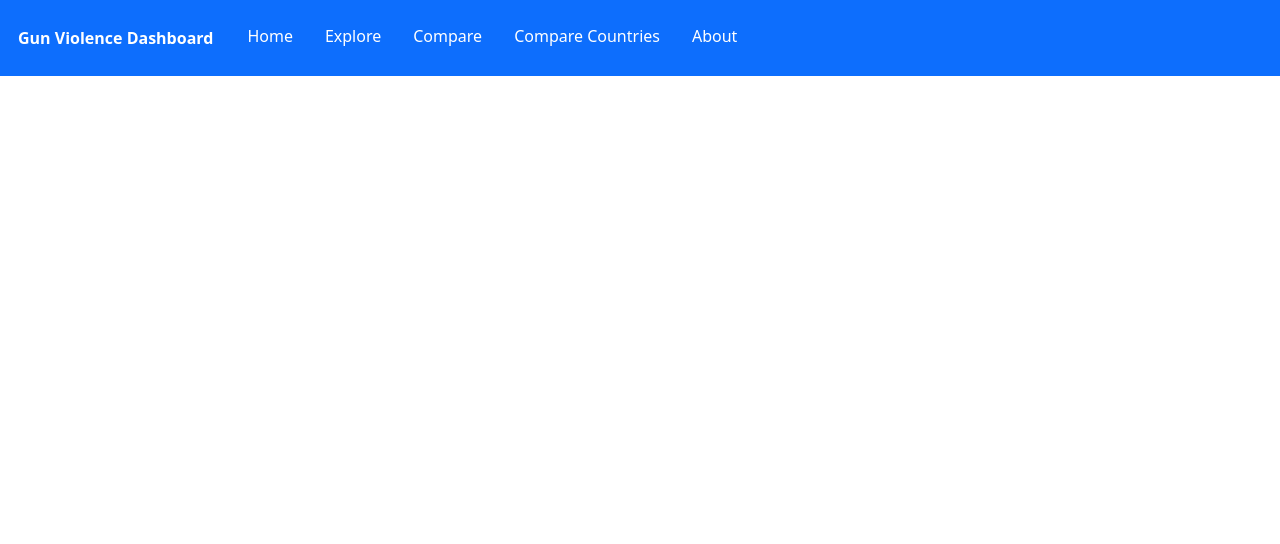
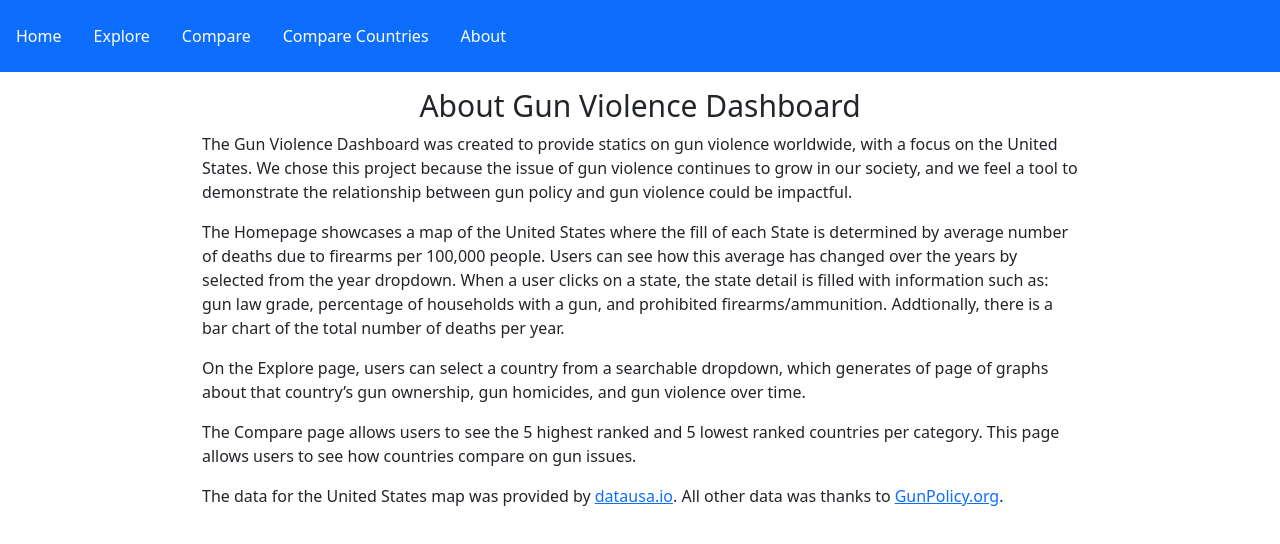
Before and after one commit to nicolekurtz93/gun-violence-dashboard, a React (Create React App) app: page /gun-violence-dashboard/about in a window 1280 px wide. Shown: the top 544 px of the page. Built offline with nearby package versions, Linux system fonts and the light colour scheme; no server answers.

Commit message:
more attempts to fix cors issue

```diff
--- a/src/pages/Homepage.service.js
+++ b/src/pages/Homepage.service.js
@@ -1,6 +1,6 @@
 
 import axios from 'axios';
-const proxyUrl = "https://proxy.cors.sh/"
+const proxyUrl = "https://cors-proxy.htmldriven.com/?url="
 
 
 
--- a/src/pages/Nav.js
+++ b/src/pages/Nav.js
@@ -1,5 +1,5 @@
 import React, { useState, useEffect } from "react";
-import { BrowserRouter, Routes, Route } from "react-router-dom";
+import { BrowserRouter, Routes, Route, Link } from "react-router-dom";
 import Homepage from "./Homepage";
 import Explore from "./Explore";
 import Compare from "./Compare";
@@ -13,35 +13,32 @@ export const Navbar = (props) => {
     const {countryIds} = props;
 
     return (
-        <><nav className="navbar navbar-expand navbar-light text-align-center bg-primary">
+        <><BrowserRouter>
+        <nav className="navbar navbar-expand navbar-light text-align-center bg-primary">
         <ul className="navbar-nav d-flex flex-wrap">
-                <li className="logo">
-                    <a className="nav-link text-white font-weight-bold" href="/">Gun Violence Dashboard</a>
+            <li className="nav-item p-2">
+                <Link className="nav-link text-white font-weight-bold" to="/gun-violence-dashboard">Home</Link>
             </li>
             <li className="nav-item p-2">
-                    <a className="nav-link text-white font-weight-bold" href="/">Home</a>
+                <Link className="nav-link text-white font-weight-bold" to="/gun-violence-dashboard/explore/">Explore</Link>
             </li>
             <li className="nav-item p-2">
-                    <a className="nav-link text-white font-weight-bold" href="/explore">Explore</a>
+                <Link className="nav-link text-white font-weight-bold" to="/gun-violence-dashboard/compare/">Compare</Link>
             </li>
             <li className="nav-item p-2">
-                    <a className="nav-link text-white font-weight-bold" href="/compare">Compare</a>
+                <Link className="nav-link text-white font-weight-bold" to="/gun-violence-dashboard/compare-countries/">Compare Countries</Link>
             </li>
             <li className="nav-item p-2">
-                    <a className="nav-link text-white font-weight-bold" href="/compare-countries">Compare Countries</a>
-                </li>
-                <li className="nav-item p-2">
-                    <a className="nav-link text-white font-weight-bold" href="/about">About</a>
+                <Link className="nav-link text-white font-weight-bold" to="/gun-violence-dashboard/about/">About</Link>
             </li>
             </ul>
         </nav>
-            <BrowserRouter>
                 <Routes>
-                    <Route title='Homepage' path='/' element={<Homepage />} />
-                    <Route title='Explore' path='/explore' element={<Explore />} />
-                    <Route title='Compare' path='/compare' element={<Compare />} />
-                    <Route title='Compare-Countries' path='/compare-countries' element={<CompareCountries countryIds={countryIds} />} />
-                    <Route title='About' path='/about' element={<About />} />
+                    <Route title='Homepage' path='/gun-violence-dashboard/' index element={<Homepage />} />
+                    <Route title='Explore' path='/gun-violence-dashboard/explore/' element={<Explore />} />
+                    <Route title='Compare' path='/gun-violence-dashboard/compare/' element={<Compare />} />
+                    <Route title='Compare-Countries' path='/gun-violence-dashboard/compare-countries/' element={<CompareCountries countryIds={countryIds} />} />
+                    <Route title='About' path='/gun-violence-dashboard/about/' element={<About />} />
                 </Routes>
             </BrowserRouter></>
     );
```
Also changed, not shown: 1 other file (tests, documents, lock files or other folders). Lines whose indentation alone changed are shown as unchanged.
